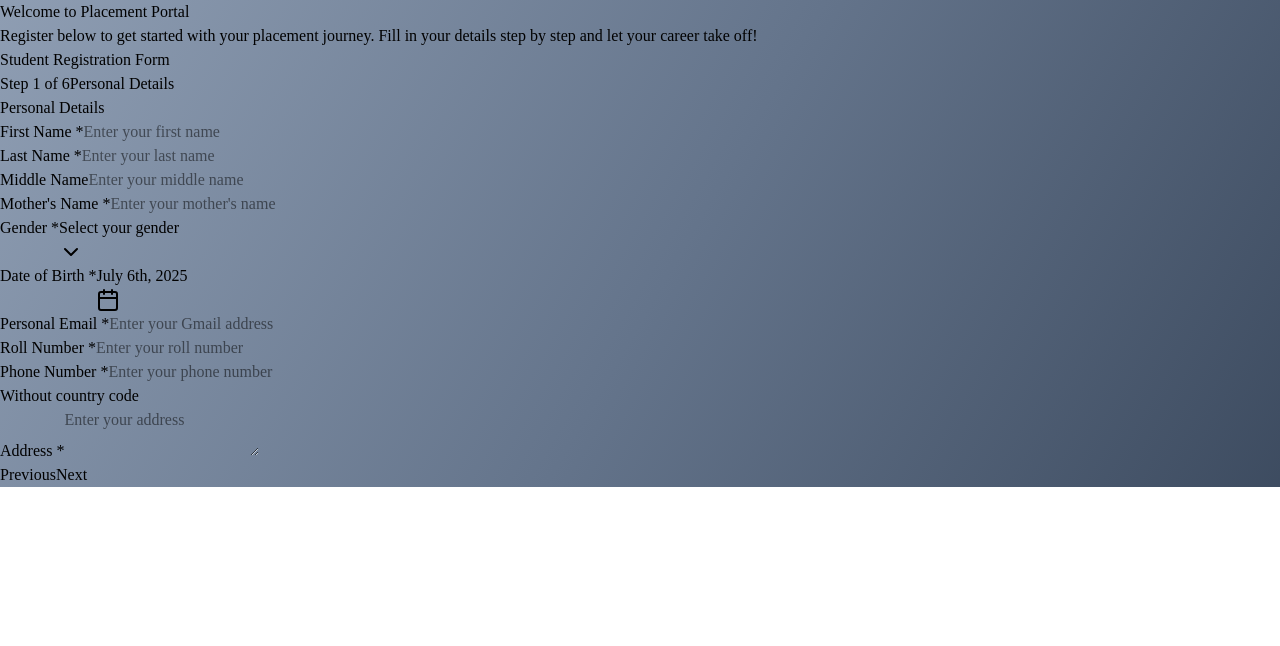
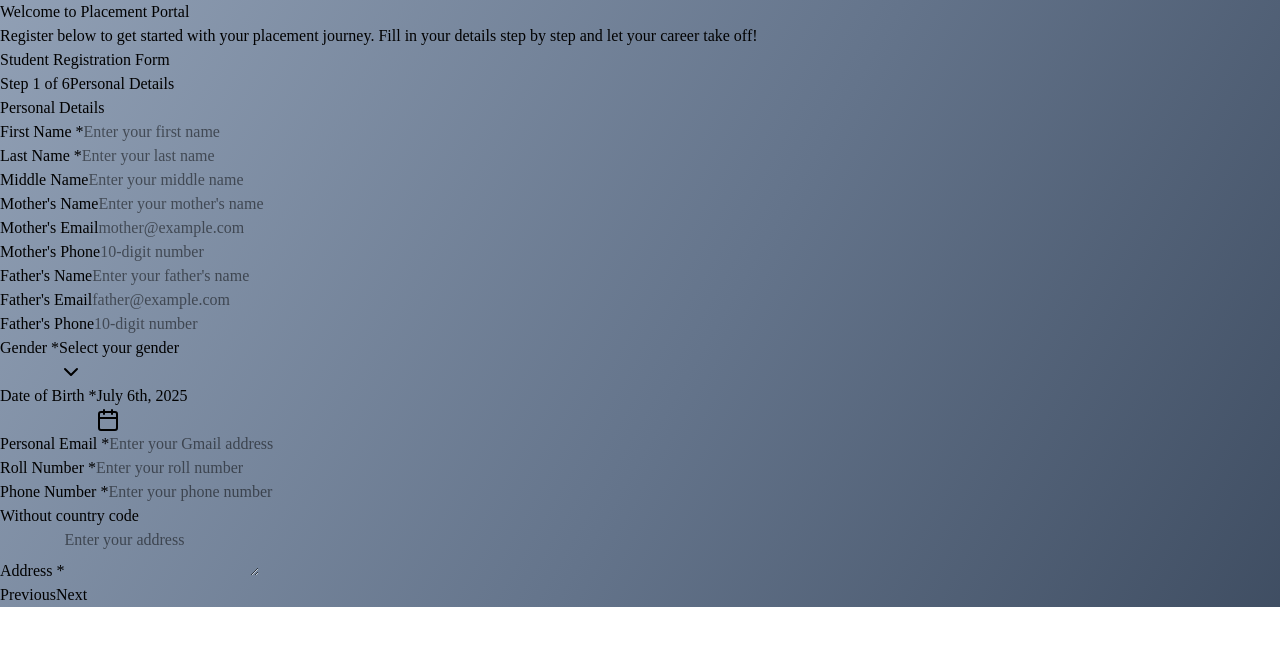
Before and after one commit to OmLanke/nextplacement, a Next.js app in the folder apps/student/: page /signup in a window 1280 px wide. Shown: the top 646 px of the page. Built offline with nearby package versions, Linux system fonts and the light colour scheme; no server answers.

Commit message:
feat(student): added parents field in signup

```diff
--- a/apps/student/app/signup/action.ts
+++ b/apps/student/app/signup/action.ts
@@ -37,6 +37,11 @@ export async function signupAction(data: StudentSignup) {
         middleName: student.middleName,
         lastName: student.lastName,
         mothersName: student.mothersName,
+        mothersEmail: student.mothersEmail && student.mothersEmail.length ? student.mothersEmail : null,
+        mothersPhone: student.mothersPhone && student.mothersPhone.length ? student.mothersPhone : null,
+        fathersName: student.fathersName,
+        fathersEmail: student.fathersEmail && student.fathersEmail.length ? student.fathersEmail : null,
+        fathersPhone: student.fathersPhone && student.fathersPhone.length ? student.fathersPhone : null,
         gender: student.gender,
         dob: student.dob,
         personalGmail: student.personalGmail,
--- a/apps/student/app/signup/page.tsx
+++ b/apps/student/app/signup/page.tsx
@@ -34,6 +34,11 @@ const steps = [
       'firstName',
       'lastName',
       'mothersName',
+      'mothersEmail',
+      'mothersPhone',
+      'fathersName',
+      'fathersEmail',
+      'fathersPhone',
       'rollNumber',
       'phoneNumber',
       'address',
@@ -67,6 +72,11 @@ export default function StudentRegistrationForm() {
       middleName: '',
       lastName: '',
       mothersName: '',
+      mothersEmail: '',
+      mothersPhone: '',
+      fathersName: '',
+      fathersEmail: '',
+      fathersPhone: '',
       rollNumber: '',
       phoneNumber: '',
       address: '',
@@ -175,6 +185,11 @@ export default function StudentRegistrationForm() {
     middleName: 'Middle Name',
     lastName: 'Last Name',
     mothersName: "Mother's Name",
+    mothersEmail: "Mother's Email",
+    mothersPhone: "Mother's Phone Number",
+    fathersName: "Father's Name",
+    fathersEmail: "Father's Email",
+    fathersPhone: "Father's Phone Number",
     rollNumber: 'Roll Number',
     phoneNumber: 'Phone Number',
     address: 'Address',
@@ -219,8 +234,13 @@ export default function StudentRegistrationForm() {
 
       {/* Welcoming heading - now always at the top */}
       <div className="w-full text-center mb-8 z-10">
-        <h1 className="text-4xl font-extrabold text-primary drop-shadow-sm tracking-tight mb-2">Welcome to Placement Portal</h1>
-        <p className="text-lg text-gray-500 max-w-xl mx-auto">Register below to get started with your placement journey. Fill in your details step by step and let your career take off!</p>
+        <h1 className="text-4xl font-extrabold text-primary drop-shadow-sm tracking-tight mb-2">
+          Welcome to Placement Portal
+        </h1>
+        <p className="text-lg text-gray-500 max-w-xl mx-auto">
+          Register below to get started with your placement journey. Fill in your details step by
+          step and let your career take off!
+        </p>
       </div>
       <div className="max-w-4xl w-full mx-auto px-4 z-10">
         <Card className="shadow-2xl rounded-3xl border border-gray-200 bg-white/90 backdrop-blur-md">
@@ -233,7 +253,9 @@ export default function StudentRegistrationForm() {
                 <span>
                   Step {currentStep} of {steps.length}
                 </span>
-                <span className="font-semibold text-primary/80">{steps[currentStep - 1]?.title}</span>
+                <span className="font-semibold text-primary/80">
+                  {steps[currentStep - 1]?.title}
+                </span>
               </div>
               <Progress value={progress} className="w-full h-2 rounded-full bg-muted" />
             </div>
@@ -242,7 +264,8 @@ export default function StudentRegistrationForm() {
             <Form {...form}>
               <form
                 ref={formRef}
-                onSubmit={currentStep === steps.length
+                onSubmit={
+                  currentStep === steps.length
                     ? form.handleSubmit(onSubmit, () => {
                         // Get all error fields
                         const errorFields = extractErrorFields(form.formState.errors);
@@ -256,7 +279,7 @@ export default function StudentRegistrationForm() {
                           'Please fill all required fields before submitting.\n' +
                             (prettyFields.length > 0
                               ? 'Missing/invalid: ' + prettyFields.join(', ')
-                          : '')
+                              : ''),
                         );
                       })
                     : (e) => e.preventDefault()
@@ -284,11 +307,19 @@ export default function StudentRegistrationForm() {
                     Previous
                   </Button>
                   {currentStep === steps.length ? (
-                    <Button type="submit" disabled={isSubmitting || isPending} className="rounded-full px-8 py-2 shadow-md bg-gradient-to-r from-primary to-accent text-white">
+                    <Button
+                      type="submit"
+                      disabled={isSubmitting || isPending}
+                      className="rounded-full px-8 py-2 shadow-md bg-gradient-to-r from-primary to-accent text-white"
+                    >
                       {isSubmitting || isPending ? 'Submitting...' : 'Submit'}
                     </Button>
                   ) : (
-                    <Button type="button" onClick={nextStep} className="rounded-full px-8 py-2 shadow-md bg-gradient-to-r from-primary to-accent text-white">
+                    <Button
+                      type="button"
+                      onClick={nextStep}
+                      className="rounded-full px-8 py-2 shadow-md bg-gradient-to-r from-primary to-accent text-white"
+                    >
                       Next
                     </Button>
                   )}
@@ -305,41 +336,70 @@ export default function StudentRegistrationForm() {
           /* lightest → darkest slate-blue progression */
           background: linear-gradient(
             120deg,
-      #f1f5f9,     /* slate-50  */
-      #cbd5e1 30%, /* slate-200 */
-      #94a3b8 60%, /* slate-400 */
-      #64748b 80%, /* slate-500 */
-      #334155      /* slate-700 */
+            #f1f5f9,
+            /* slate-50  */ #cbd5e1 30%,
+            /* slate-200 */ #94a3b8 60%,
+            /* slate-400 */ #64748b 80%,
+            /* slate-500 */ #334155 /* slate-700 */
           );
           background-size: 300% 300%;
           animation: gradientMove 16s ease-in-out infinite;
         }
 
         @keyframes gradientMove {
-    0%   { background-position: 0% 50%; }
-    25%  { background-position: 100% 50%; }
-    50%  { background-position: 100% 100%; }
-    75%  { background-position: 0% 100%; }
-    100% { background-position: 0% 50%; }
+          0% {
+            background-position: 0% 50%;
+          }
+          25% {
+            background-position: 100% 50%;
+          }
+          50% {
+            background-position: 100% 100%;
+          }
+          75% {
+            background-position: 0% 100%;
+          }
+          100% {
+            background-position: 0% 50%;
+          }
         }
 
         /* ====== BLOB COLORS ============================================ */
-  .animate-blob1 { background: #e2e8f0; } /* slate-100 */
-  .animate-blob2 { background: #cbd5e1; } /* slate-200 */
-  .animate-blob3 { background: #94a3b8; } /* slate-400 */
-  .animate-blob4 { background: #64748b; } /* slate-500 */
-  .animate-blob5 { background: #475569; } /* slate-600 */
+        .animate-blob1 {
+          background: #e2e8f0;
+        } /* slate-100 */
+        .animate-blob2 {
+          background: #cbd5e1;
+        } /* slate-200 */
+        .animate-blob3 {
+          background: #94a3b8;
+        } /* slate-400 */
+        .animate-blob4 {
+          background: #64748b;
+        } /* slate-500 */
+        .animate-blob5 {
+          background: #475569;
+        } /* slate-600 */
 
         /* ====== BLOB MOTION (unchanged) ================================ */
-  .animate-blob1 { animation: blobMove1 18s ease-in-out infinite; }
-  .animate-blob2 { animation: blobMove2 22s ease-in-out infinite; }
-  .animate-blob3 { animation: blobMove3 20s ease-in-out infinite; }
-  .animate-blob4 { animation: blobMove4 26s ease-in-out infinite; }
-  .animate-blob5 { animation: blobMove5 24s ease-in-out infinite; }
+        .animate-blob1 {
+          animation: blobMove1 18s ease-in-out infinite;
+        }
+        .animate-blob2 {
+          animation: blobMove2 22s ease-in-out infinite;
+        }
+        .animate-blob3 {
+          animation: blobMove3 20s ease-in-out infinite;
+        }
+        .animate-blob4 {
+          animation: blobMove4 26s ease-in-out infinite;
+        }
+        .animate-blob5 {
+          animation: blobMove5 24s ease-in-out infinite;
+        }
 
         /* existing keyframes … */
       `}</style>
-
     </div>
   );
 }
--- a/apps/student/app/signup/schema.ts
+++ b/apps/student/app/signup/schema.ts
@@ -26,12 +26,29 @@ export const resumeSchema = z.object({
   link: z.string().url('Must be a valid URL'),
 });
 
-export const studentSignupSchema = z.object({
+export const studentSignupSchema = z
+  .object({
     rollNumber: z.string().min(1, 'Roll number is required').max(12),
     firstName: z.string().min(1, 'First name is required').max(255),
     middleName: z.string().max(255).optional(),
     lastName: z.string().min(1, 'Last name is required').max(255),
-  mothersName: z.string().min(1, "Mother's name is required").max(255),
+    // Parent details (all optional individually; validated via refinements below)
+    mothersName: z.string().max(255).optional(),
+    mothersEmail: z.string().email('Must be a valid email').optional().or(z.literal('')),
+    mothersPhone: z
+      .string()
+      .min(10, 'Phone must be 10 digits')
+      .max(10)
+      .optional()
+      .or(z.literal('')),
+    fathersName: z.string().max(255).optional(),
+    fathersEmail: z.string().email('Must be a valid email').optional().or(z.literal('')),
+    fathersPhone: z
+      .string()
+      .min(10, 'Phone must be 10 digits')
+      .max(10)
+      .optional()
+      .or(z.literal('')),
     gender: z.string().min(1, 'Gender is required').max(10),
     dob: z.coerce.date().refine((date) => date <= new Date(), {
       message: 'Date of birth cannot be in the future',
@@ -51,7 +68,37 @@ export const studentSignupSchema = z.object({
     sgpi: z.array(sgpiSchema).length(8, 'Must provide grades for all 8 semesters'),
     internships: z.array(internshipSchema),
     resume: z.array(resumeSchema),
-});
+  })
+  // Require at least one parent provided
+  .refine(
+    (data) => {
+      const motherProvided = Boolean((data.mothersName && data.mothersName.trim()) || (data.mothersEmail && data.mothersEmail.trim()) || (data.mothersPhone && data.mothersPhone.trim()));
+      const fatherProvided = Boolean((data.fathersName && data.fathersName.trim()) || (data.fathersEmail && data.fathersEmail.trim()) || (data.fathersPhone && data.fathersPhone.trim()));
+      return motherProvided || fatherProvided;
+    },
+    {
+      message: 'Provide details for at least one parent',
+      path: ['mothersName'],
+    },
+  )
+  // If mother's contact provided, require mother's name
+  .refine(
+    (data) => {
+      const motherContact = Boolean((data.mothersEmail && data.mothersEmail.trim()) || (data.mothersPhone && data.mothersPhone.trim()));
+      if (!motherContact) return true;
+      return Boolean(data.mothersName && data.mothersName.trim());
+    },
+    { message: "Mother's name is required when mother's contact is provided", path: ['mothersName'] },
+  )
+  // If father's contact provided, require father's name
+  .refine(
+    (data) => {
+      const fatherContact = Boolean((data.fathersEmail && data.fathersEmail.trim()) || (data.fathersPhone && data.fathersPhone.trim()));
+      if (!fatherContact) return true;
+      return Boolean(data.fathersName && data.fathersName.trim());
+    },
+    { message: "Father's name is required when father's contact is provided", path: ['fathersName'] },
+  );
 
 export type StudentSignup = z.infer<typeof studentSignupSchema>;
 export type Internship = z.infer<typeof internshipSchema>;
--- a/apps/student/app/signup/steps/PersonalDetailsStep.tsx
+++ b/apps/student/app/signup/steps/PersonalDetailsStep.tsx
@@ -79,9 +79,82 @@ export default function PersonalDetailsStep({ form }: { form: any }) {
           name="mothersName"
           render={({ field }) => (
             <FormItem>
-              <FormLabel>Mother's Name *</FormLabel>
+              <FormLabel>Mother's Name</FormLabel>
               <FormControl>
                 <Input placeholder="Enter your mother's name" {...field} />
+              </FormControl>
+              <FormMessage />
+            </FormItem>
+          )}
+        />
+      </div>
+
+      {/* Parent contacts */}
+      <div className="grid grid-cols-1 md:grid-cols-3 gap-4">
+        <FormField
+          control={form.control}
+          name="mothersEmail"
+          render={({ field }) => (
+            <FormItem>
+              <FormLabel>Mother's Email</FormLabel>
+              <FormControl>
+                <Input type="email" placeholder="mother@example.com" {...field} />
+              </FormControl>
+              <FormMessage />
+            </FormItem>
+          )}
+        />
+        <FormField
+          control={form.control}
+          name="mothersPhone"
+          render={({ field }) => (
+            <FormItem>
+              <FormLabel>Mother's Phone</FormLabel>
+              <FormControl>
+                <Input type="tel" placeholder="10-digit number" {...field} />
+              </FormControl>
+              <FormMessage />
+            </FormItem>
+          )}
+        />
+        <div className="hidden md:block" />
+      </div>
+
+      <div className="grid grid-cols-1 md:grid-cols-3 gap-4">
+        <FormField
+          control={form.control}
+          name="fathersName"
+          render={({ field }) => (
+            <FormItem>
+              <FormLabel>Father's Name</FormLabel>
+              <FormControl>
+                <Input placeholder="Enter your father's name" {...field} />
+              </FormControl>
+              <FormMessage />
+            </FormItem>
+          )}
+        />
+        <FormField
+          control={form.control}
+          name="fathersEmail"
+          render={({ field }) => (
+            <FormItem>
+              <FormLabel>Father's Email</FormLabel>
+              <FormControl>
+                <Input type="email" placeholder="father@example.com" {...field} />
+              </FormControl>
+              <FormMessage />
+            </FormItem>
+          )}
+        />
+        <FormField
+          control={form.control}
+          name="fathersPhone"
+          render={({ field }) => (
+            <FormItem>
+              <FormLabel>Father's Phone</FormLabel>
+              <FormControl>
+                <Input type="tel" placeholder="10-digit number" {...field} />
               </FormControl>
               <FormMessage />
             </FormItem>
--- a/packages/db/schema.ts
+++ b/packages/db/schema.ts
@@ -24,6 +24,11 @@ export const students = pgTable('students', {
   middleName: varchar({ length: 255 }),
   lastName: varchar({ length: 255 }),
   mothersName: varchar({ length: 255 }),
+  mothersEmail: text(),
+  mothersPhone: varchar({ length: 10 }),
+  fathersName: varchar({ length: 255 }),
+  fathersEmail: text(),
+  fathersPhone: varchar({ length: 10 }),
   gender: varchar({ length: 10 }),
   dob: timestamp(),
   personalGmail: text(),
```
Also changed, not shown: apps/student/app/(main)/profile/page.tsx (+68 -0 lines). Lines whose indentation alone changed are shown as unchanged.
